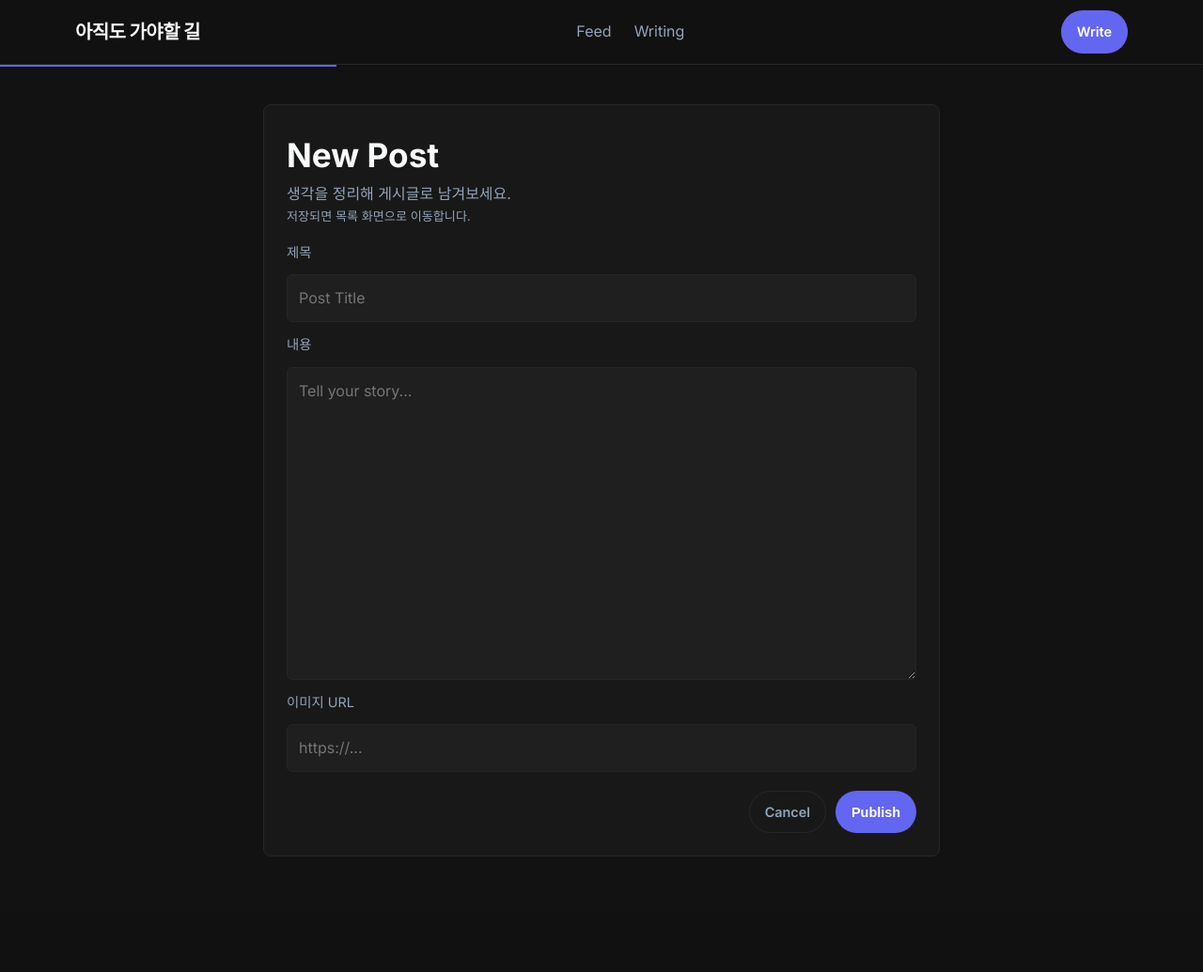
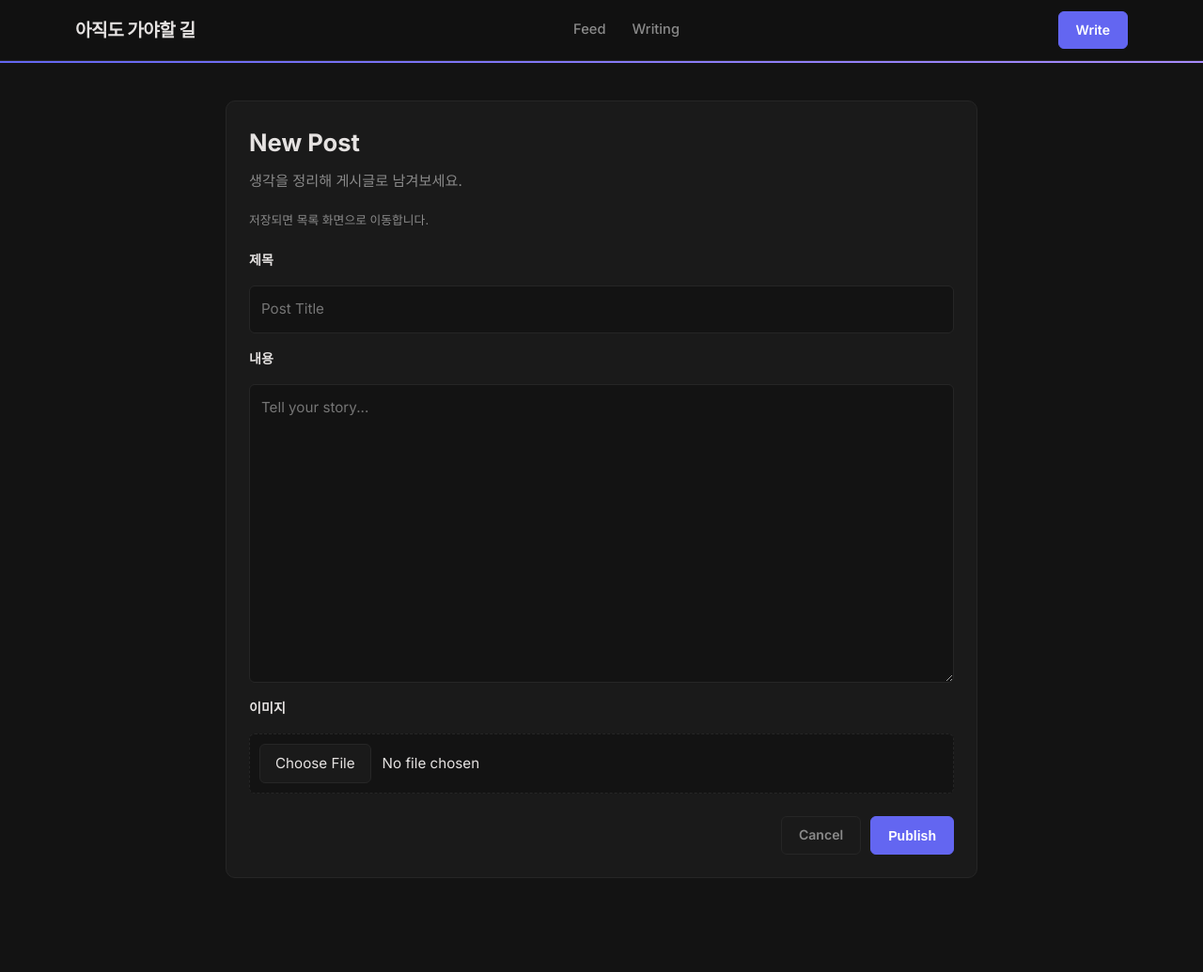
Before and after one commit to dominickim6-sudo/day4-flask, a Flask app: page /posts/new in a window 1280 px wide. Shown: the whole page at 94% size. Before the commit the page ends 912 px from the top, so only its background shows below. Run offline with Flask 3, Linux system fonts and the light colour scheme.

Commit message:
Add news crawler, seed script, dark mode CSS, and image upload
- Add crawler.py: Google News Korean RSS fetcher
- Add seed.py: auto-seed posts from crawler with duplicate prevention
- Restore dark mode CSS with indigo accent matching design spec
- Add image upload/delete support with file storage
- Update render.yaml to run seed.py on deploy
- Add requests, beautifulsoup4, lxml to requirements

Co-Authored-By: Claude Opus 4.7 <noreply@anthropic.com>

```diff
--- a/app.py
+++ b/app.py
@@ -1,15 +1,36 @@
 import os
 import sqlite3
+import uuid
 from datetime import datetime
 from pathlib import Path
 
 from flask import Flask, abort, flash, g, make_response, redirect, render_template, request, url_for
+from werkzeug.utils import secure_filename
 
 app = Flask(__name__, instance_relative_config=True)
 database_path = os.environ.get("DATABASE_PATH")
 app.config["DATABASE"] = Path(database_path) if database_path else Path(app.instance_path) / "board.db"
 app.secret_key = os.environ.get("SECRET_KEY", "dev")
 PER_PAGE = 10
+UPLOAD_FOLDER = Path("static/uploads")
+ALLOWED_EXTENSIONS = {"png", "jpg", "jpeg", "gif", "webp"}
+app.config["MAX_CONTENT_LENGTH"] = 5 * 1024 * 1024
+UPLOAD_FOLDER.mkdir(parents=True, exist_ok=True)
+
+
+def allowed_file(filename):
+    return "." in filename and filename.rsplit(".", 1)[1].lower() in ALLOWED_EXTENSIONS
+
+
+def save_uploaded_image(file):
+    if not file or file.filename == "":
+        return ""
+    if not allowed_file(file.filename):
+        return ""
+    ext = secure_filename(file.filename).rsplit(".", 1)[1].lower()
+    filename = f"{uuid.uuid4().hex[:12]}.{ext}"
+    file.save(UPLOAD_FOLDER / filename)
+    return f"/static/uploads/{filename}"
 
 
 def get_db():
@@ -120,6 +141,7 @@ def new_post():
     title = request.form.get("title", "").strip()
     content = request.form.get("content", "").strip()
     image_url = request.form.get("image_url", "").strip()
+    image_file = request.files.get("image")
 
     if not title and not content:
         flash("제목 또는 내용을 입력해 주세요.")
@@ -132,6 +154,10 @@ def new_post():
 
     if not title:
         title = "(제목 없음)"
+
+    uploaded = save_uploaded_image(image_file)
+    if uploaded:
+        image_url = uploaded
 
     save_post(title, content, image_url)
     flash("게시글이 등록되었습니다.")
@@ -161,6 +187,8 @@ def update_post(post_id):
     title = request.form.get("title", "").strip()
     content = request.form.get("content", "").strip()
     image_url = request.form.get("image_url", "").strip()
+    image_file = request.files.get("image")
+    remove_image = request.form.get("remove_image")
 
     if not title and not content:
         flash("제목 또는 내용을 입력해 주세요.")
@@ -168,6 +196,12 @@ def update_post(post_id):
 
     if not title:
         title = "(제목 없음)"
+
+    uploaded = save_uploaded_image(image_file)
+    if uploaded:
+        image_url = uploaded
+    elif remove_image:
+        image_url = ""
 
     db = get_db()
     db.execute(
@@ -181,7 +215,11 @@ def update_post(post_id):
 
 @app.route("/posts/<int:post_id>/delete", methods=["POST"])
 def delete_post(post_id):
-    get_post_or_404(post_id)
+    post = get_post_or_404(post_id)
+    if post["image_url"] and post["image_url"].startswith("/static/uploads/"):
+        img_path = Path(post["image_url"].lstrip("/"))
+        if img_path.exists():
+            img_path.unlink()
     db = get_db()
     db.execute("DELETE FROM posts WHERE id = ?", (post_id,))
     db.commit()
--- a/render.yaml
+++ b/render.yaml
@@ -4,7 +4,7 @@ services:
     env: python
     plan: free
     buildCommand: pip install -r requirements.txt
-    startCommand: gunicorn app:app --bind 0.0.0.0:$PORT --workers 1 --threads 4 --timeout 120
+    startCommand: python seed.py && gunicorn app:app --bind 0.0.0.0:$PORT --workers 1 --threads 4 --timeout 120
     envVars:
       - key: SECRET_KEY
         generateValue: true
--- a/requirements.txt
+++ b/requirements.txt
@@ -1,2 +1,5 @@
 Flask==3.1.3
 gunicorn==23.0.0
+requests
+beautifulsoup4
+lxml
--- a/static/css/style.css
+++ b/static/css/style.css
@@ -1,12 +1,16 @@
 :root {
-  --bg: #121212;
-  --surface: #181818;
-  --surface-high: #201f1f;
-  --text: #f8fafc;
-  --muted: #94a3b8;
+  --bg: #131313;
+  --surface: #1a1a1a;
+  --surface-high: #222222;
+  --text: #e5e2e1;
+  --muted: #8a8a8a;
   --border: #262626;
   --primary: #6366f1;
-  --primary-hover: #4f46e5;
+  --primary-hover: #818cf8;
+  --primary-dim: rgba(99, 102, 241, 0.15);
+  --primary-border: rgba(99, 102, 241, 0.25);
+  --card-shadow: 0 1px 3px rgba(0,0,0,0.3), 0 1px 2px rgba(0,0,0,0.2);
+  --card-shadow-hover: 0 10px 24px rgba(0,0,0,0.5);
 }
 
 * {
@@ -15,10 +19,11 @@
 
 body {
   margin: 0;
-  font-family: "Inter", sans-serif;
+  font-family: "Inter", -apple-system, BlinkMacSystemFont, sans-serif;
   background: var(--bg);
   color: var(--text);
   line-height: 1.6;
+  -webkit-font-smoothing: antialiased;
 }
 
 a {
@@ -31,17 +36,18 @@ a {
   margin: 0 auto;
 }
 
+/* Topbar */
 .topbar {
   position: sticky;
   top: 0;
   z-index: 10;
-  background: #121212f2;
+  background: rgba(18,18,18,0.92);
   border-bottom: 1px solid var(--border);
-  backdrop-filter: blur(8px);
+  backdrop-filter: blur(12px);
 }
 
 .topbar-inner {
-  height: 68px;
+  height: 64px;
   display: flex;
   align-items: center;
   justify-content: space-between;
@@ -49,46 +55,103 @@ a {
 }
 
 .brand {
-  font-size: 1.25rem;
+  font-size: 1.2rem;
   font-weight: 700;
   letter-spacing: -0.03em;
+  color: var(--text);
 }
 
 .menu {
   display: flex;
-  gap: 24px;
+  gap: 28px;
   color: var(--muted);
+  font-size: 0.92rem;
+  font-weight: 500;
 }
 
 .menu a:hover {
   color: var(--text);
 }
 
+.btn {
+  border-radius: 6px;
+  border: 1px solid transparent;
+  padding: 8px 18px;
+  font-weight: 600;
+  font-size: 0.88rem;
+  display: inline-flex;
+  align-items: center;
+  justify-content: center;
+  cursor: pointer;
+  transition: all 0.15s;
+}
+
+.btn-primary {
+  background: var(--primary);
+  color: #fff;
+  border-color: var(--primary);
+}
+
+.btn-primary:hover {
+  background: var(--primary-hover);
+}
+
+.btn-ghost {
+  background: transparent;
+  border-color: var(--border);
+  color: var(--muted);
+}
+
+.btn-ghost:hover {
+  border-color: var(--muted);
+  color: var(--text);
+}
+
 .progress-line {
   height: 2px;
-  width: 28%;
-  background: var(--primary);
+  width: 100%;
+  background: linear-gradient(90deg, var(--primary), #a78bfa);
 }
 
 .page {
-  padding-top: 40px;
+  padding-top: 0;
   padding-bottom: 60px;
 }
 
-.card {
+/* Hero */
+.hero {
   background: var(--surface);
-  border: 1px solid var(--border);
-  border-radius: 8px;
-  padding: 24px;
+  border-bottom: 1px solid var(--border);
+  padding: 40px 0 32px;
+  margin-bottom: 0;
 }
 
-.hero {
+.hero-inner {
   max-width: 1120px;
-  margin: 0 auto 28px;
+  margin: 0 auto;
 }
 
+.hero h1 {
+  margin: 0 0 8px;
+  font-size: 2rem;
+  font-weight: 800;
+  letter-spacing: -0.03em;
+}
+
+.subtitle {
+  color: var(--muted);
+  margin: 0 0 20px;
+  font-size: 0.95rem;
+}
+
+.meta {
+  margin: 0;
+  color: var(--muted);
+  font-size: 0.8rem;
+}
+
+/* Toolbar */
 .toolbar {
-  margin-top: 16px;
   display: flex;
   gap: 8px;
   align-items: center;
@@ -168,170 +235,232 @@ a {
   max-width: 1120px;
   margin: 0 auto;
   display: grid;
-  grid-template-columns: repeat(auto-fill, minmax(320px, 1fr));
-  gap: 20px;
+  grid-template-columns: repeat(auto-fill, minmax(340px, 1fr));
+  gap: 24px;
+  padding: 32px 0;
 }
 
 .card-item {
   background: var(--surface);
   border: 1px solid var(--border);
-  border-radius: 8px;
+  border-radius: 10px;
   overflow: hidden;
-  transition: transform 0.15s, box-shadow 0.15s;
+  transition: transform 0.2s, box-shadow 0.2s;
+  box-shadow: var(--card-shadow);
 }
 
 .card-item:hover {
-  transform: translateY(-2px);
-  box-shadow: 0 4px 20px rgba(0,0,0,0.3);
+  transform: translateY(-3px);
+  box-shadow: var(--card-shadow-hover);
 }
 
 .card-img {
   width: 100%;
-  height: 200px;
+  height: 210px;
   object-fit: cover;
   display: block;
+  opacity: 0.85;
+  transition: opacity 0.3s;
+}
+
+.card-item:hover .card-img {
+  opacity: 1;
 }
 
 .card-img-empty {
-  background: var(--surface-high);
+  height: 210px;
+  background: linear-gradient(135deg, var(--surface), var(--surface-high));
 }
 
 .card-body {
-  padding: 16px 20px 20px;
+  padding: 20px;
 }
 
 .card-body h2 {
-  margin: 6px 0 8px;
-  font-size: 1.15rem;
-  line-height: 1.35;
+  margin: 4px 0 10px;
+  font-size: 1.12rem;
+  font-weight: 700;
+  line-height: 1.4;
 }
 
 .card-body .excerpt {
   -webkit-line-clamp: 2;
 }
 
-.hero h1,
-.editor h1 {
-  margin: 8px 0 8px;
-  font-size: clamp(1.6rem, 3vw, 2.2rem);
-  line-height: 1.2;
-}
-
-.subtitle {
-  color: var(--muted);
-  margin: 0;
-}
-
-.meta {
-  margin: 0;
-  color: var(--muted);
-  font-size: 0.82rem;
-}
-
+/* List view */
 .post-list {
-  max-width: 720px;
+  max-width: 800px;
   margin: 0 auto;
   display: grid;
-  gap: 16px;
+  gap: 0;
+  padding: 0;
 }
 
 .post-item {
-  background: var(--surface);
-  border: 1px solid var(--border);
-  border-radius: 8px;
-  padding: 20px;
   display: flex;
   gap: 20px;
   align-items: flex-start;
+  padding: 24px 0;
+  border-bottom: 1px solid var(--border);
 }
 
 .post-thumb {
-  width: 160px;
+  width: 180px;
   height: 120px;
   object-fit: cover;
-  border-radius: 6px;
+  border-radius: 8px;
   flex-shrink: 0;
+  opacity: 0.85;
+  transition: opacity 0.3s;
+}
+
+.post-item:hover .post-thumb {
+  opacity: 1;
 }
 
 .post-item h2 {
-  margin: 8px 0;
-  font-size: 1.3rem;
-  line-height: 1.3;
+  margin: 4px 0 8px;
+  font-size: 1.12rem;
+  font-weight: 700;
+  line-height: 1.4;
+}
+
+.post-link:hover {
+  color: var(--primary-hover);
 }
 
 .excerpt {
   margin: 0;
-  color: #c7c4d7;
+  color: var(--muted);
+  font-size: 0.9rem;
+  line-height: 1.6;
   display: -webkit-box;
   -webkit-line-clamp: 3;
   -webkit-box-orient: vertical;
   overflow: hidden;
 }
 
-.post-link:hover {
-  color: var(--primary);
-}
-
+/* Detail */
 .post-content {
-  margin-top: 12px;
+  margin-top: 16px;
   white-space: pre-wrap;
+  font-size: 1.05rem;
+  line-height: 1.8;
 }
 
 .post-image {
   width: 100%;
-  max-height: 400px;
+  max-height: 480px;
   object-fit: cover;
-  border-radius: 6px;
-  margin-top: 16px;
+  border-radius: 10px;
+  margin-top: 20px;
 }
 
 .post-actions {
-  margin-top: 18px;
+  margin-top: 24px;
+  padding-top: 20px;
+  border-top: 1px solid var(--border);
   display: flex;
   justify-content: flex-end;
   gap: 10px;
 }
 
 .btn-danger {
-  background: #b91c1c;
+  background: #dc2626;
   color: #fff;
+  border-color: #dc2626;
 }
 
 .btn-danger:hover {
-  background: #991b1b;
+  background: #ef4444;
 }
 
+/* Editor */
 .editor {
-  max-width: 720px;
-  margin: 0 auto;
+  max-width: 800px;
+  margin: 40px auto;
+  padding: 32px;
+}
+
+.editor h1 {
+  margin: 0 0 8px;
+  font-size: 1.6rem;
+  font-weight: 700;
 }
 
 .form {
-  margin-top: 16px;
+  margin-top: 20px;
   display: grid;
-  gap: 12px;
+  gap: 16px;
 }
 
 label {
-  font-size: 0.9rem;
-  color: var(--muted);
+  font-size: 0.88rem;
+  font-weight: 600;
+  color: var(--text);
 }
 
 input,
 textarea {
   width: 100%;
   border: 1px solid var(--border);
-  background: var(--surface-high);
+  background: var(--bg);
   color: var(--text);
   border-radius: 6px;
   padding: 12px;
   font: inherit;
+  font-size: 0.95rem;
 }
 
 input:focus,
 textarea:focus {
-  outline: 1px solid var(--primary);
+  outline: none;
   border-color: var(--primary);
+  box-shadow: 0 0 0 3px var(--primary-dim);
+}
+
+.file-input {
+  padding: 10px;
+  border: 1px dashed var(--border);
+  background: var(--bg);
+  cursor: pointer;
+  color: var(--text);
+}
+
+.file-input::file-selector-button {
+  border-radius: 6px;
+  border: 1px solid var(--border);
+  background: var(--surface);
+  color: var(--text);
+  padding: 8px 16px;
+  font: inherit;
+  cursor: pointer;
+  margin-right: 12px;
+}
+
+.image-preview {
+  margin-bottom: 8px;
+}
+
+.image-preview img {
+  max-width: 100%;
+  max-height: 200px;
+  object-fit: cover;
+  border-radius: 8px;
+}
+
+.remove-check {
+  display: flex;
+  align-items: center;
+  gap: 6px;
+  margin-top: 6px;
+  color: var(--muted);
+  font-size: 0.85rem;
+  cursor: pointer;
+}
+
+.remove-check input {
+  width: auto;
 }
 
 .actions {
@@ -341,88 +470,35 @@ textarea:focus {
   gap: 10px;
 }
 
-.btn {
-  border-radius: 999px;
-  border: 1px solid transparent;
-  padding: 10px 16px;
-  font-weight: 600;
-  font-size: 0.9rem;
-  display: inline-flex;
-  align-items: center;
-  justify-content: center;
+/* Flash */
+.flash {
+  max-width: 800px;
+  margin: 20px auto;
+  border: 1px solid var(--primary-border);
+  background: var(--primary-dim);
+  color: var(--primary-hover);
+  border-radius: 8px;
+  padding: 12px 16px;
 }
 
-.btn-primary {
-  background: var(--primary);
-  color: #fff;
-}
-
-.btn-primary:hover {
-  background: var(--primary-hover);
-}
-
-.btn-ghost {
-  background: transparent;
-  border-color: var(--border);
+.empty {
+  max-width: 800px;
+  margin: 60px auto;
+  text-align: center;
+  display: grid;
+  gap: 16px;
+  justify-items: center;
   color: var(--muted);
 }
 
-.flash {
-  max-width: 720px;
-  margin: 0 auto 18px;
-  border: 1px solid #7c2d12;
-  background: #431407;
-  color: #fed7aa;
-  border-radius: 6px;
-  padding: 10px 12px;
-}
-
-.empty {
-  max-width: 720px;
-  margin: 0 auto;
-  display: grid;
-  gap: 12px;
-  justify-items: start;
-}
-
-@media (max-width: 760px) {
-  .menu {
-    display: none;
-  }
-
-  .topbar-inner {
-    height: 62px;
-  }
-
-  .page {
-    padding-top: 24px;
-  }
-
-  .post-item {
-    flex-direction: column;
-  }
-
-  .post-thumb {
-    width: 100%;
-    height: 180px;
-  }
-
-  .toolbar {
-    flex-wrap: wrap;
-  }
-
-  .post-grid {
-    grid-template-columns: 1fr;
-  }
-}
-
+/* Pagination */
 .pagination {
-  max-width: 720px;
-  margin: 28px auto 0;
+  max-width: 800px;
+  margin: 32px auto;
   display: flex;
   justify-content: center;
   align-items: center;
-  gap: 6px;
+  gap: 4px;
   flex-wrap: wrap;
 }
 
@@ -435,3 +511,49 @@ textarea:focus {
 .pagination .btn-primary {
   pointer-events: none;
 }
+
+/* Card */
+.card {
+  background: var(--surface);
+  border: 1px solid var(--border);
+  border-radius: 10px;
+  padding: 24px;
+}
+
+/* Responsive */
+@media (max-width: 760px) {
+  .menu {
+    display: none;
+  }
+
+  .topbar-inner {
+    height: 56px;
+  }
+
+  .hero {
+    padding: 28px 0 24px;
+  }
+
+  .hero h1 {
+    font-size: 1.5rem;
+  }
+
+  .toolbar {
+    flex-wrap: wrap;
+  }
+
+  .post-grid {
+    grid-template-columns: 1fr;
+    padding: 20px 0;
+  }
+
+  .post-item {
+    flex-direction: column;
+    gap: 12px;
+  }
+
+  .post-thumb {
+    width: 100%;
+    height: 180px;
+  }
+}
--- a/templates/posts/create.html
+++ b/templates/posts/create.html
@@ -8,15 +8,22 @@
   <p class="subtitle">생각을 정리해 게시글로 남겨보세요.</p>
   <p class="meta">저장되면 {% if post and post.id %}상세{% else %}목록{% endif %} 화면으로 이동합니다.</p>
 
-  <form action="{{ form_action|default(url_for('new_post')) }}" method="post" class="form">
+  <form action="{{ form_action|default(url_for('new_post')) }}" method="post" enctype="multipart/form-data" class="form">
     <label for="title">제목</label>
     <input id="title" name="title" type="text" value="{{ (post.title if post else '')|default('') }}" placeholder="Post Title">
 
     <label for="content">내용</label>
     <textarea id="content" name="content" rows="12" placeholder="Tell your story...">{{ (post.content if post else '')|default('') }}</textarea>
 
-    <label for="image_url">이미지 URL</label>
-    <input id="image_url" name="image_url" type="url" value="{{ (post.image_url if post else '')|default('') }}" placeholder="https://...">
+    <label>이미지</label>
+    {% if post and post.image_url %}
+      <div class="image-preview">
+        <img src="{{ post.image_url }}" alt="현재 이미지">
+        <label class="remove-check"><input type="checkbox" name="remove_image" value="1"> 이미지 삭제</label>
+      </div>
+    {% endif %}
+    <input type="file" name="image" accept="image/png,image/jpeg,image/gif,image/webp" class="file-input">
+    <input type="hidden" name="image_url" value="{{ (post.image_url if post else '')|default('') }}">
 
     <div class="actions">
       <a href="{% if post and post.id %}{{ url_for('post_detail', post_id=post.id) }}{% else %}{{ url_for('list_posts') }}{% endif %}" class="btn btn-ghost">Cancel</a>
```
Also changed, not shown: other parts of static/css/style.css (+15 -11 lines), crawler.py (added, +58 -0 lines), seed.py (added, +41 -0 lines), 1 other file.
